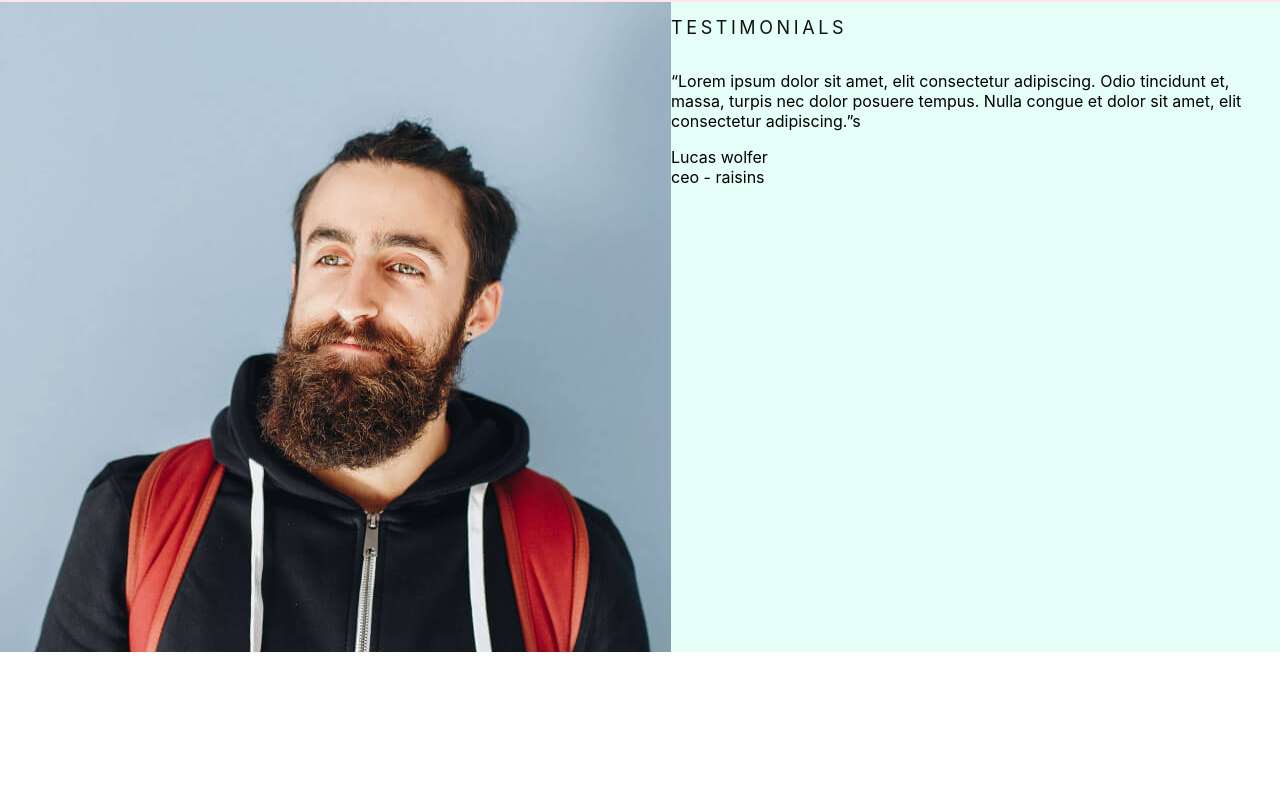
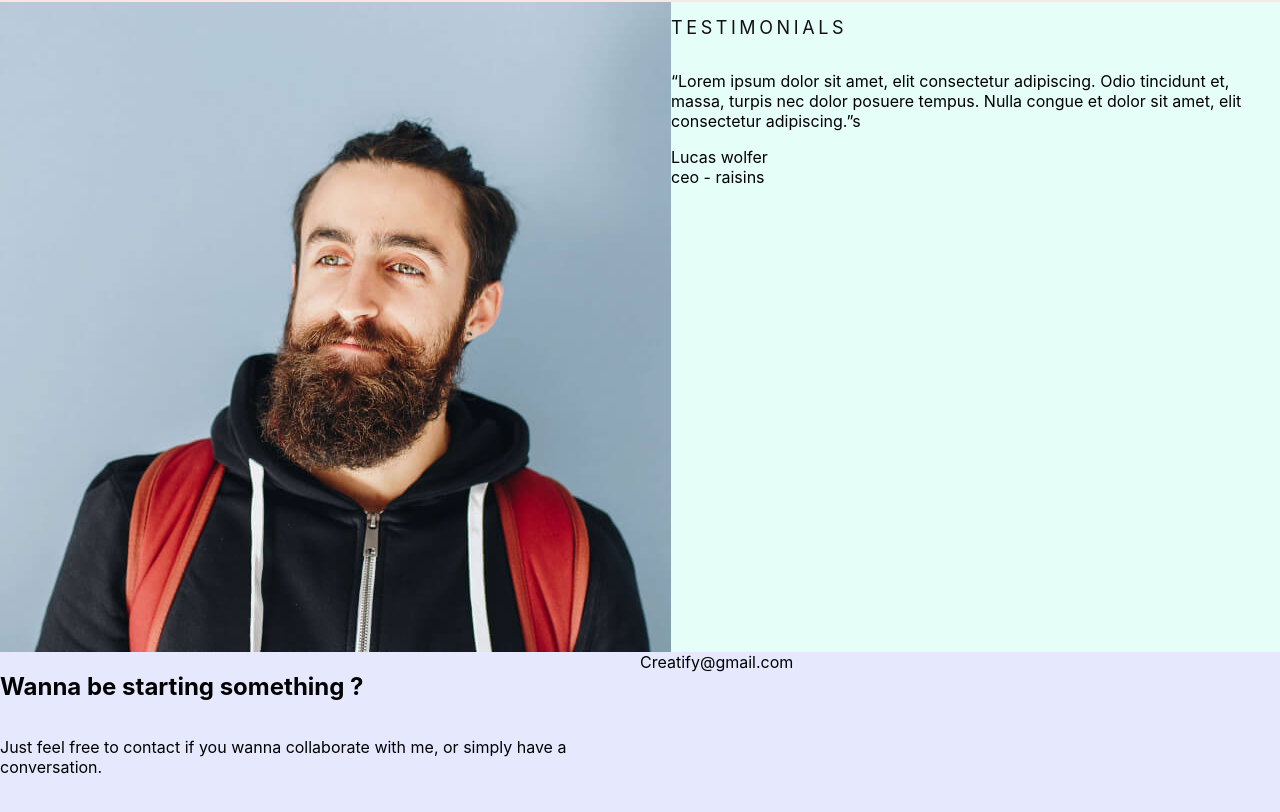
Before and after one commit to ReginaYashina/portfolio, a React app: page / in a window 1280 px wide. Shown: the part 2697-3509 px from the top of the page. Before the commit the page ends 3349 px from the top, so only its background shows below. Built offline with nearby package versions, Linux system fonts and the light colour scheme.

Commit message:
feat: start Footer

```diff
--- a/src/App.tsx
+++ b/src/App.tsx
@@ -1,4 +1,5 @@
 import './App.css';
+import { Footer } from './layout/footer/Footer';
 import { Header } from './layout/header/Header';
 import { About } from './layout/sections/about/About';
 import { Main } from './layout/sections/main/Main';
@@ -15,6 +16,7 @@ function App() {
       <Skills />
       <Works />
       <Testimonials />
+      <Footer />
     </div>
   );
 }
--- /dev/null
+++ b/src/layout/footer/Footer.tsx
@@ -0,0 +1,32 @@
+import React from 'react';
+import styled from 'styled-components';
+import { FlexWrapper } from '../../components/FlexWrapper';
+
+export const Footer = () => {
+  return (
+    <StyledFooter>
+      <FlexWrapper direction={'column'}>
+        <FooterTitle>Wanna be starting something ?</FooterTitle>
+        <FooterText>
+          Just feel free to contact if you wanna collaborate with me, or simply
+          have a conversation.
+        </FooterText>
+        <SocialsList></SocialsList>
+      </FlexWrapper>
+      <FlexWrapper>
+        <Mail>Creatify@gmail.com</Mail>
+      </FlexWrapper>
+    </StyledFooter>
+  );
+};
+
+const StyledFooter = styled.footer`
+  display: flex;
+  background-color: #e6e9fe;
+  min-height: 30vh;
+`;
+
+const FooterTitle = styled.h2``;
+const FooterText = styled.p``;
+const SocialsList = styled.ul``;
+const Mail = styled.a``;
```
